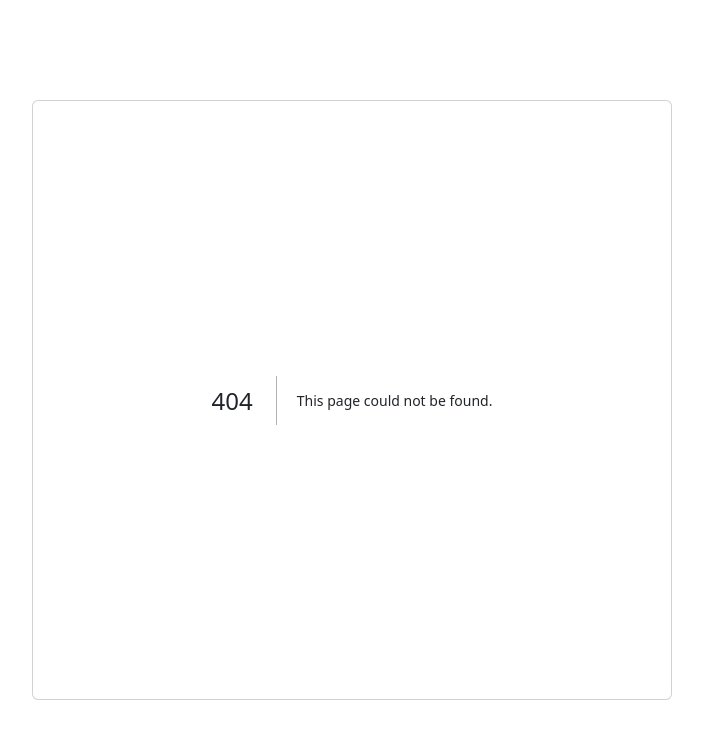
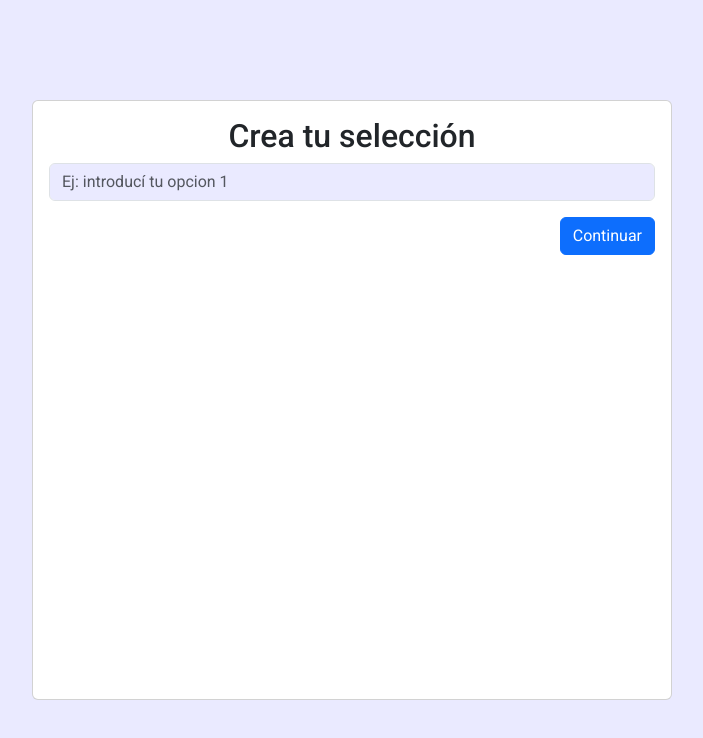
Before and after one commit to MattFerzz/deacuerdo, a Next.js app: page /selection in a window 1280 px wide. Before the commit this address had no page. Shown: the top 738 px of the page, without its empty margins (288-991 px from the left). Built offline with nearby package versions, Linux system fonts and the light colour scheme.

Commit message:
navigate to selection

```diff
--- a/src/app/room/[id]/RoomWelcomeCardContent.jsx
+++ b/src/app/room/[id]/RoomWelcomeCardContent.jsx
@@ -1,5 +1,6 @@
 'use client'
 
+import { useRouter } from 'next/navigation'
 import {
   Button, Card, Form, FormGroup, ListGroup,
 } from 'react-bootstrap'
@@ -7,6 +8,7 @@ import DecisionHallway from '../../models/DecisionHallway'
 import User from '../../models/User'
 
 function RoomWelcomeCardContent({ id }) {
+  const router = useRouter()
   const room = DecisionHallway.decisionHallway.roomAtId(Number(id))
 
   const handleSubmit = (event) => {
@@ -18,6 +20,7 @@ function RoomWelcomeCardContent({ id }) {
 
     const user = User.named(formData.userName)
     room.addUser(user)
+    router.push(`/selection`)
   }
 
   return (
--- /dev/null
+++ b/src/app/selection/page.jsx
@@ -0,0 +1,9 @@
+import SelectionContent from './selectionContent'
+
+function Selection() {
+  return (
+    <SelectionContent />
+  )
+}
+
+export default Selection
--- /dev/null
+++ b/src/app/selection/selectionContent.jsx
@@ -0,0 +1,24 @@
+'use client'
+
+import {
+    Card, Form, FormGroup,Button
+  } from 'react-bootstrap'
+
+function SelectionContent() {
+    return (
+        <Card.Body className='text-center'>
+        <Card.Title><h2>Crea tu selección</h2></Card.Title>
+        <Form onSubmit={(event) => handleSubmit(event)}>
+        <FormGroup className='mb-3'>
+          <Form.Control placeholder='Ej: introducí tu opcion 1' id='opcion1' />
+        </FormGroup>
+        <Button className='float-end' variant='primary' type='submit'>
+          Continuar
+        </Button>
+      </Form>
+      </Card.Body>
+    )
+}
+
+
+export default SelectionContent
```
Also changed, not shown: src/app/models/Seleccion.js (added, +26 -0 lines).
